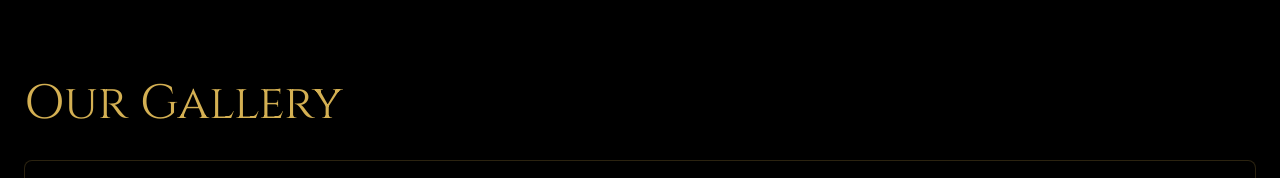
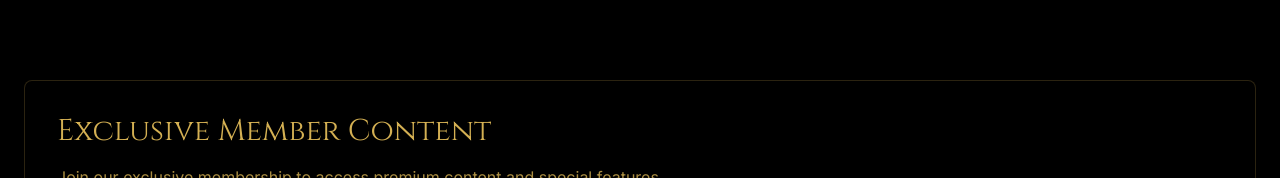
Before and after one commit to robindenoi/solar-melon, a React (Vite) app: page /gallery in a window 1280 px wide. Shown: the top 178 px of the page. Built offline with nearby package versions, Linux system fonts and the light colour scheme.

Commit message:
Fix gallery page visibility issue
Updated the gallery page to ensure it is displayed correctly. Consider refactoring the `src/pages/Gallery.tsx` file as it has grown to 123 lines.
[skip gpt_engineer]

```diff
--- a/src/pages/Gallery.tsx
+++ b/src/pages/Gallery.tsx
@@ -46,8 +46,6 @@ const Gallery = () => {
   return (
     <div className="min-h-screen pt-20 px-4 md:px-6">
       <div className="max-w-7xl mx-auto">
-        <h1 className="text-4xl md:text-5xl font-cinzel text-gold mb-8">Our Gallery</h1>
-
         <div className="bg-rich-black border border-gold/20 rounded-lg p-8 mb-12">
           <h2 className="text-3xl font-cinzel text-gold mb-4">Exclusive Member Content</h2>
           <p className="text-gold/80 mb-6">
```
